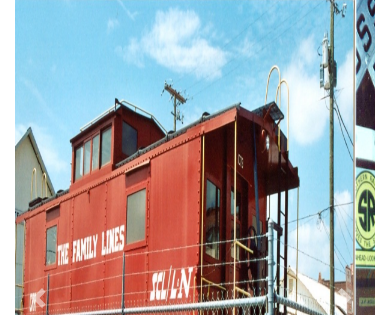
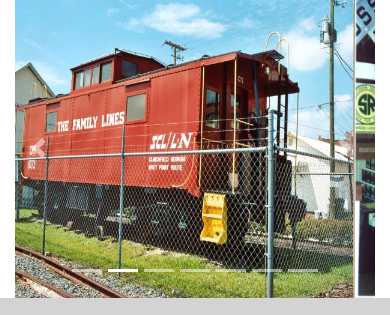
Before and after one commit to rickmurdock/cfrhs-react, a React app: page /gallery in a window 390 px wide. Shown: the part 478-793 px from the top of the page. Built offline with nearby package versions, Linux system fonts and the light colour scheme; a script that the page names is missing.

Commit message:
Resized gallery images for mobile.

```diff
--- a/src/sass/_gallery.scss
+++ b/src/sass/_gallery.scss
@@ -9,18 +9,20 @@
 }*/
 
 .carousel-item img {
-  /*position: absolute;
-  top: 0;
-  left: 0;
-  min-width: 100%;
-  max-width: none;*/
   background: cover;
-  height: 600px;
-  /*margin-top: 0;
-  margin-bottom: 0;*/
+  height: 300px;
   margin: auto;
 }
 
 .carousel-caption p {
   text-shadow: 2px 2px 4px #000000;
 }
+
+/************************************/
+/***            Tablet            ***/
+/************************************/
+  @media screen and (min-width: 545px) {
+    .carousel-item img {
+      height: 600px;
+    }
+  }
```
Also changed, not shown: src/styles/App.css, 1 other file.
